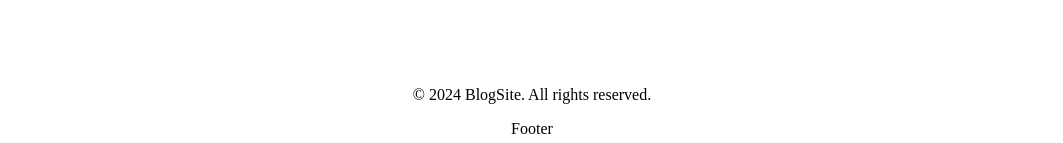
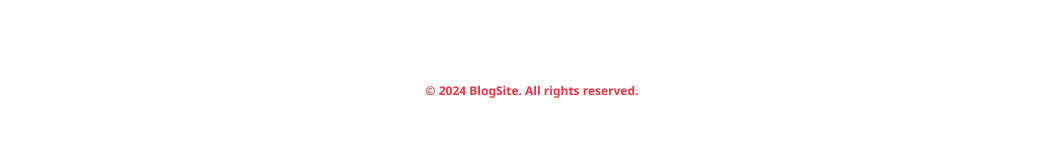
Before and after one commit to ankit-suman-07/Blog-Frontend, a React (Create React App) app: page / in a window 1280 px wide. Shown: the part 798-941 px from the top of the page, without its empty margins (108-1171 px from the left). After the commit the page ends 916 px from the top, so only its background shows below. Built offline with nearby package versions, Linux system fonts and the light colour scheme; no server answers.

Commit message:
Implement footer

```diff
--- a/src/App.js
+++ b/src/App.js
@@ -7,7 +7,6 @@ import Home from './pages/home/Home';
 import About from './pages/about/About';
 import Contact from './pages/contact/Contact';
 import BlogPage from './pages/blog-page/BlogPage';
-import Footer from './components/footer/Footer';
 
 import { BlogProvider } from './context/BlogContext';
 
@@ -16,14 +15,12 @@ function App() {
     <div className="App">
     <BlogProvider >
       <BrowserRouter>
-        {/* <Home /> */}
         <Routes>
           <Route path="/" element={<Home />} />
           <Route path="/about" element={<About />} />
           <Route path="/contact" element={<Contact />} />
           <Route path="/blogpage" element={<BlogPage />} />
         </Routes>
-        <Footer />
       </BrowserRouter>
       </BlogProvider>
     </div>
--- a/src/components/blog-post/BlogPostComp.js
+++ b/src/components/blog-post/BlogPostComp.js
@@ -9,13 +9,11 @@ const BlogPostComp = ({blog}) => {
   const { imgEndpoint, searchTerm } = useContext(BlogContext);
 
   const titleHighlight = (title) => {
-    if (!searchTerm) return title; // If no search term, return title as is
+    if (!searchTerm) return title;
 
-    // Use a regular expression to split but retain spaces
     const parts = title.split(new RegExp(`(${searchTerm})`, 'gi'));
 
     return parts.map((part, index) => {
-      // Check if part matches the search term (case-insensitively)
       if (part.toLowerCase() === searchTerm.toLowerCase()) {
         return (
           <span key={index} style={{ backgroundColor: '#44c3d0', padding: '0 2px' }}>
@@ -24,7 +22,6 @@ const BlogPostComp = ({blog}) => {
         );
       }
 
-      // Preserve other parts (including spaces)
       return <span key={index}>{part}</span>;
     });
   };
@@ -48,13 +45,4 @@ const BlogPostComp = ({blog}) => {
   )
 }
 
- // <li key={item.id}>
-          //   <h3>{item.topic}</h3>
-          //   <p>{item.text}</p>
-          //   <p><strong>Category:</strong> {item.category}</p>
-          //   <p><strong>Author:</strong> {item.author}</p>
-          //   {/* Render the image if available */}
-          //   {item.image && <img src={`${imgEndpoint}${item.image}`} alt={item.topic} width="200" />}
-          // </li>
-
 export default BlogPostComp
--- /dev/null
+++ b/src/components/footer/Footer.css
@@ -0,0 +1,10 @@
+.footer {
+    height: 40px;
+    font-family: 'Segoe UI', Tahoma, Geneva, Verdana, sans-serif;
+    font-size: 12px;
+    font-weight: 600;
+    display: flex;
+    align-items: center;
+    justify-content: center;
+    color: #ec3646;
+}
--- a/src/components/footer/Footer.js
+++ b/src/components/footer/Footer.js
@@ -1,9 +1,10 @@
 import React from 'react'
+import "./Footer.css"
 
 const Footer = () => {
   return (
-    <div>
-      Footer
+    <div className='footer' >
+       © 2024 BlogSite. All rights reserved.
     </div>
   )
 }
--- a/src/pages/home/Home.js
+++ b/src/pages/home/Home.js
@@ -6,6 +6,7 @@ import './Home.css';
 
 import NavComponent from '../../components/nav-bar/NavComponent';
 import BlogPostComp from '../../components/blog-post/BlogPostComp';
+import Footer from '../../components/footer/Footer';
 
 import { BlogContext } from '../../context/BlogContext';
 
@@ -40,7 +41,7 @@ const Home = () => {
       </main>
 
       <footer>
-        <p>© 2024 BlogSite. All rights reserved.</p>
+       <Footer/>
       </footer>
     </div>
   );
```
